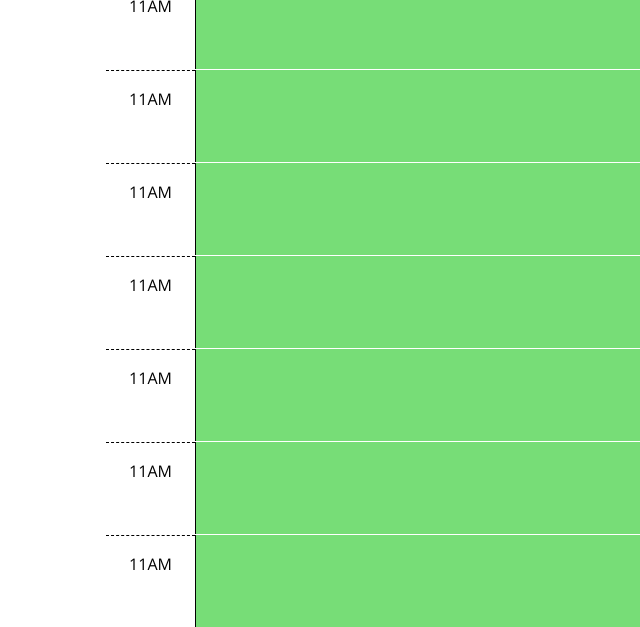
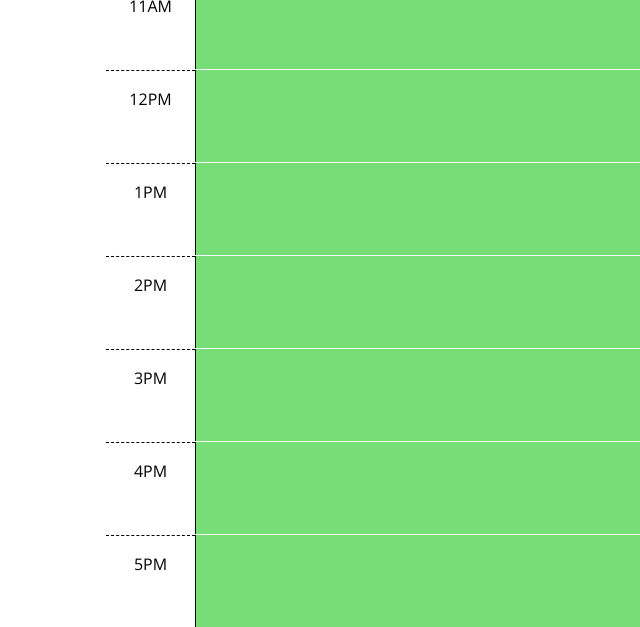
Before and after one commit to Evanilla57/barbie, a plain HTML site: page index.html in a window 1280 px wide. Shown: the part 466-1093 px from the top of the page, 0-640 px from the left. Drawn offline with nearby package versions, Linux system fonts and the light colour scheme.

Commit message:
changed hour names to reflect correct time

```diff
--- a/index.html
+++ b/index.html
@@ -67,7 +67,7 @@
       </div>
 
       <div id="hour-12" class="row time-block future">
-        <div class="col-2 col-md-1 hour text-center py-3">11AM</div>
+        <div class="col-2 col-md-1 hour text-center py-3">12PM</div>
         <textarea class="col-8 col-md-10 description" rows="3"> </textarea>
         <button class="btn saveBtn col-2 col-md-1" aria-label="save">
           <i class="fas fa-save" aria-hidden="true"></i>
@@ -75,7 +75,7 @@
       </div>
 
       <div id="hour-13" class="row time-block future">
-        <div class="col-2 col-md-1 hour text-center py-3">11AM</div>
+        <div class="col-2 col-md-1 hour text-center py-3">1PM</div>
         <textarea class="col-8 col-md-10 description" rows="3"> </textarea>
         <button class="btn saveBtn col-2 col-md-1" aria-label="save">
           <i class="fas fa-save" aria-hidden="true"></i>
@@ -83,7 +83,7 @@
       </div>
 
       <div id="hour-14" class="row time-block future">
-        <div class="col-2 col-md-1 hour text-center py-3">11AM</div>
+        <div class="col-2 col-md-1 hour text-center py-3">2PM</div>
         <textarea class="col-8 col-md-10 description" rows="3"> </textarea>
         <button class="btn saveBtn col-2 col-md-1" aria-label="save">
           <i class="fas fa-save" aria-hidden="true"></i>
@@ -91,7 +91,7 @@
       </div>
 
       <div id="hour-15" class="row time-block future">
-        <div class="col-2 col-md-1 hour text-center py-3">11AM</div>
+        <div class="col-2 col-md-1 hour text-center py-3">3PM</div>
         <textarea class="col-8 col-md-10 description" rows="3"> </textarea>
         <button class="btn saveBtn col-2 col-md-1" aria-label="save">
           <i class="fas fa-save" aria-hidden="true"></i>
@@ -99,7 +99,7 @@
       </div>
 
       <div id="hour-16" class="row time-block future">
-        <div class="col-2 col-md-1 hour text-center py-3">11AM</div>
+        <div class="col-2 col-md-1 hour text-center py-3">4PM</div>
         <textarea class="col-8 col-md-10 description" rows="3"> </textarea>
         <button class="btn saveBtn col-2 col-md-1" aria-label="save">
           <i class="fas fa-save" aria-hidden="true"></i>
@@ -107,7 +107,7 @@
       </div>
 
       <div id="hour-17" class="row time-block future">
-        <div class="col-2 col-md-1 hour text-center py-3">11AM</div>
+        <div class="col-2 col-md-1 hour text-center py-3">5PM</div>
         <textarea class="col-8 col-md-10 description" rows="3"> </textarea>
         <button class="btn saveBtn col-2 col-md-1" aria-label="save">
           <i class="fas fa-save" aria-hidden="true"></i>
```
